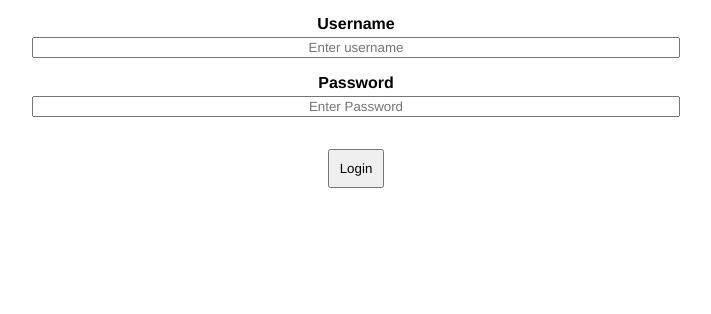
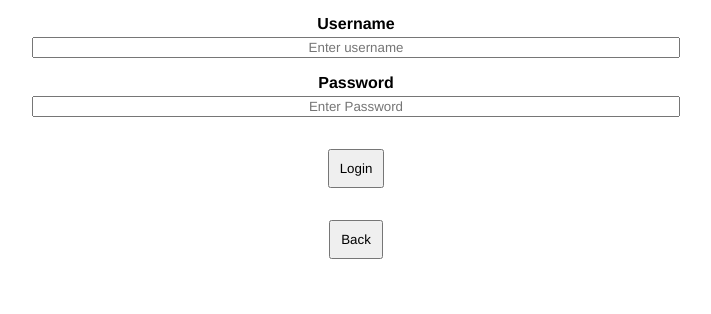
Before and after one commit to software-students-fall2022/web-app-exercise-team-3-1, a Flask app: page /login in a window 1280 px wide. Shown: the part 305-619 px from the top of the page, without its empty margins (284-995 px from the left). Run offline with Flask 2, Linux system fonts and the light colour scheme; parts of the project's set-up code (start-up, migrations or seed data) failed here and were passed over.

Commit message:
Add Back Button to Sign up and Login

```diff
--- a/templates/login.html
+++ b/templates/login.html
@@ -26,6 +26,10 @@
 
 </form>
 
+<form action="/">
+    <button class="back-btn">Back</button>
+</a>
+
 <script>
     if ( '{{ error }}' == '1' ) {
         document.getElementsByClassName("error")[0].style.display = "block";
--- a/templates/signup.html
+++ b/templates/signup.html
@@ -39,6 +39,10 @@
 
 </form>
 
+<form action="/">
+    <button class="back-btn">Back</button>
+</a>
+
 <script>
     if ( '{{ error }}' == '1' ) {
         document.getElementsByClassName("error")[0].innerHTML = "Passwords do not match";
```
